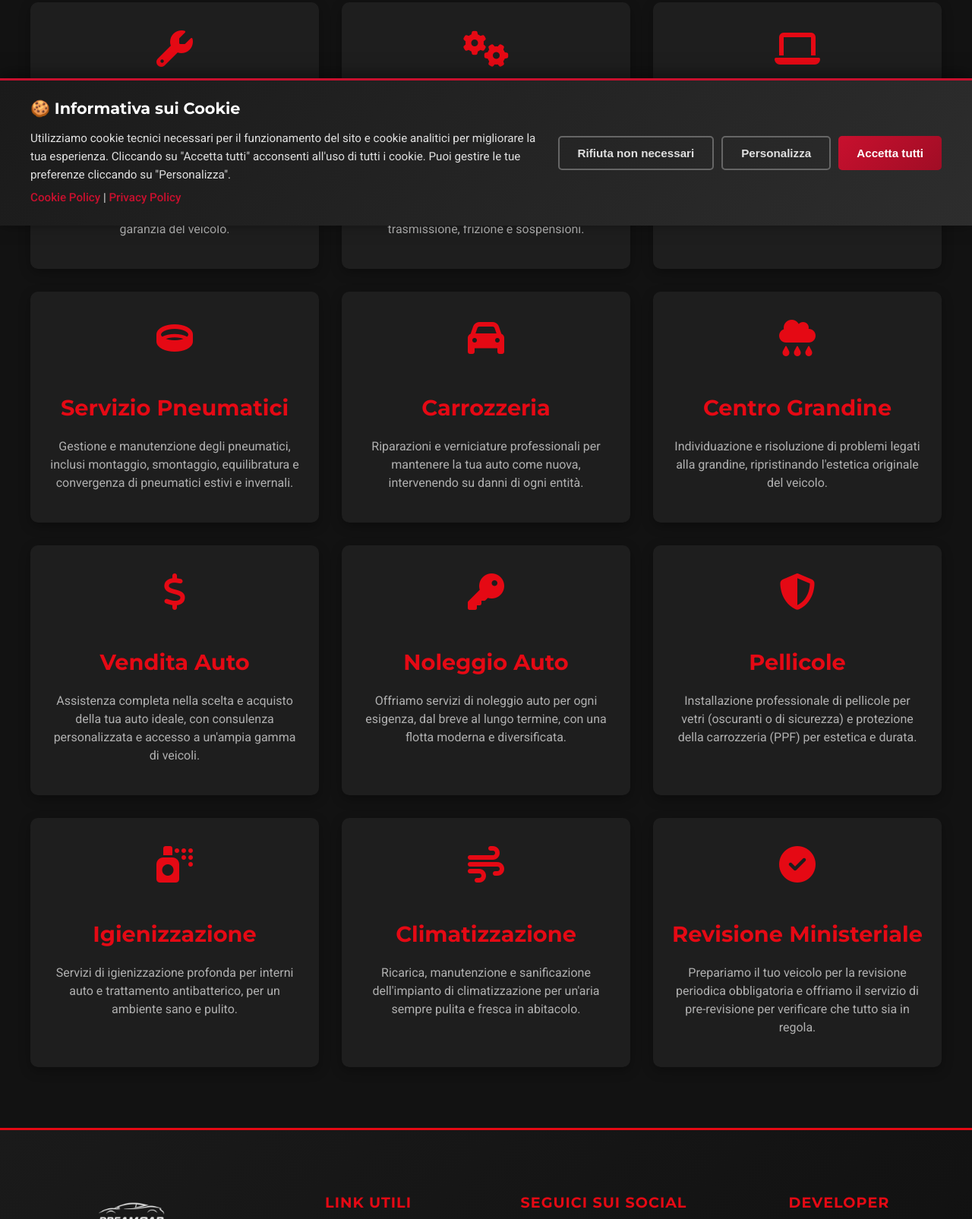
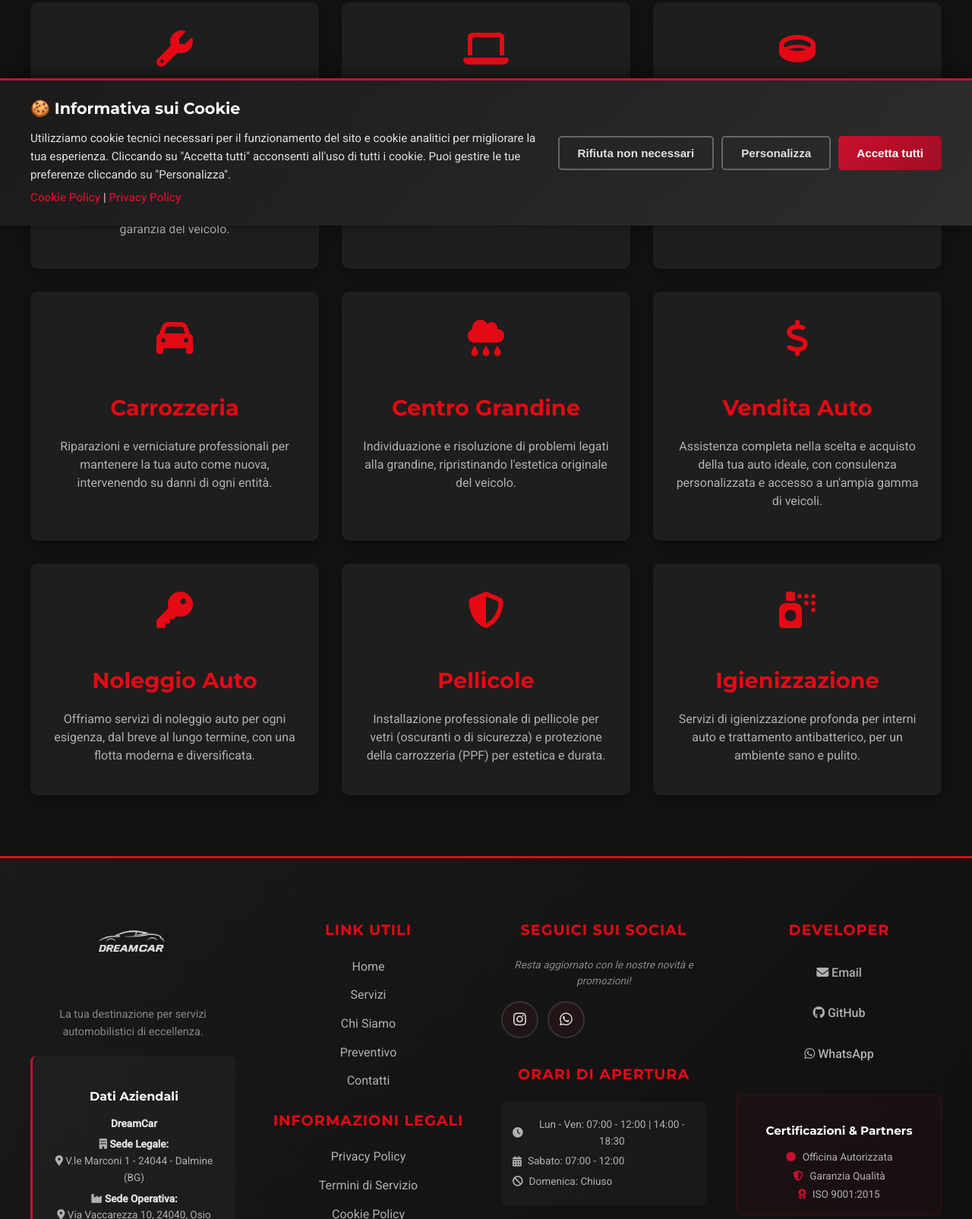
Before and after one commit to Dwebcoding/Dreamcar-, a website: page pages/servizi.html in a window 1280 px wide. Shown: the part 503-2108 px from the top of the page at 76% size. Drawn offline with Linux system fonts and the light colour scheme.

Commit message:
Remove Riparazioni Meccaniche, Climatizzazione, and Revisione Ministeriale services

```diff
--- a/pages/servizi.html
+++ b/pages/servizi.html
@@ -48,11 +48,6 @@
                         <p>Tagliandi, cambio olio, filtri, controlli periodici per la tua sicurezza e per mantenere la garanzia del veicolo.</p>
                     </div>
                     <div class="service-item">
-                        <div class="service-icon"><i class="fas fa-cogs"></i></div>
-                        <h3>Riparazioni Meccaniche</h3>
-                        <p>Diagnosi e riparazioni per tutti i componenti meccanici del veicolo, inclusi motore, trasmissione, frizione e sospensioni.</p>
-                    </div>
-                    <div class="service-item">
                         <div class="service-icon"><i class="fas fa-laptop"></i></div>
                         <h3>Diagnosi Elettronica</h3>
                         <p>Individuazione e risoluzione rapida di qualsiasi anomalia delle centraline e dei sistemi elettronici con strumentazioni avanzate.</p>
@@ -92,16 +87,6 @@
                         <h3>Igienizzazione</h3>
                         <p>Servizi di igienizzazione profonda per interni auto e trattamento antibatterico, per un ambiente sano e pulito.</p>
                     </div>
-                    <div class="service-item">
-                        <div class="service-icon"><i class="fas fa-wind"></i></div>
-                        <h3>Climatizzazione</h3>
-                        <p>Ricarica, manutenzione e sanificazione dell'impianto di climatizzazione per un'aria sempre pulita e fresca in abitacolo.</p>
-                    </div>
-                    <div class="service-item">
-                        <div class="service-icon"><i class="fas fa-check-circle"></i></div>
-                        <h3>Revisione Ministeriale</h3>
-                        <p>Prepariamo il tuo veicolo per la revisione periodica obbligatoria e offriamo il servizio di pre-revisione per verificare che tutto sia in regola.</p>
-                    </div>
                 </div>
             </div>
         </section>
```
